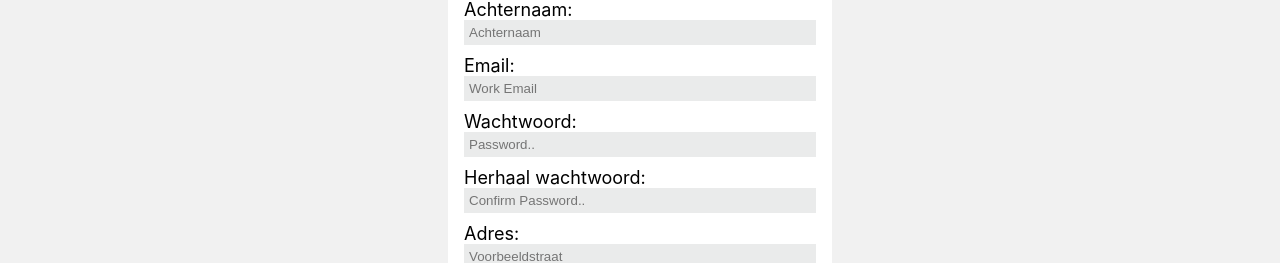
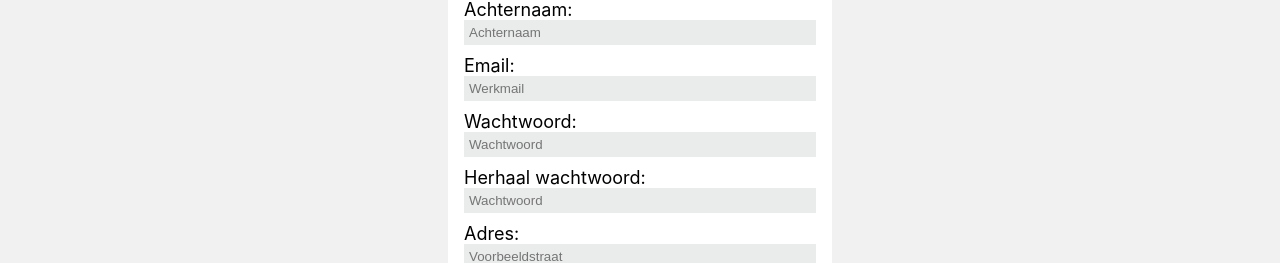
Before and after one commit to oosterlee/ipmedt-4-ktvoorraad, a React (Create React App) app: page /createuser in a window 1280 px wide. Shown: the part 188-451 px from the top of the page. Built offline with nearby package versions, Linux system fonts and the light colour scheme.

Commit message:
teksten aangepast

```diff
--- a/src/pages/CreateUser.jsx
+++ b/src/pages/CreateUser.jsx
@@ -84,7 +84,7 @@ class CreateUser extends Component{
           <div className="create_user__form__group">
             <label>Email: </label>
             <input className="create_user__form__input" type="email"
-            placeholder="Work Email"
+            placeholder="Werkmail"
             required
             value={this.state.email}
             onChange={(e) => this.setState({ email: e.target.value })}/>
@@ -92,7 +92,7 @@ class CreateUser extends Component{
           <div className="create_user__form__group">
             <label>Wachtwoord: </label>
             <input className="create_user__form__input" type="password"
-            placeholder="Password.."
+            placeholder="Wachtwoord"
             required
             value={this.state.password}
             onChange={(e) => this.setState({ password: e.target.value })}/>
@@ -100,7 +100,7 @@ class CreateUser extends Component{
           <div className="create_user__form__group">
             <label>Herhaal wachtwoord: </label>
             <input className="create_user__form__input" type="password"
-            placeholder="Confirm Password.."
+            placeholder="Wachtwoord"
             required
             value={this.state.conf_password}
             onChange={(e) => this.setState({ conf_password: e.target.value })}/>
```
